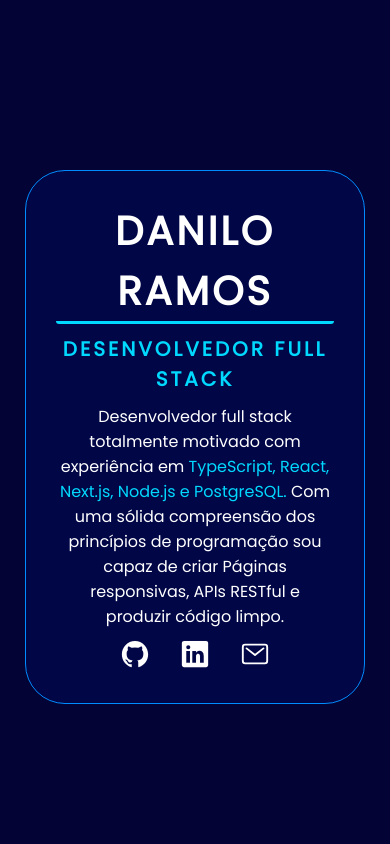
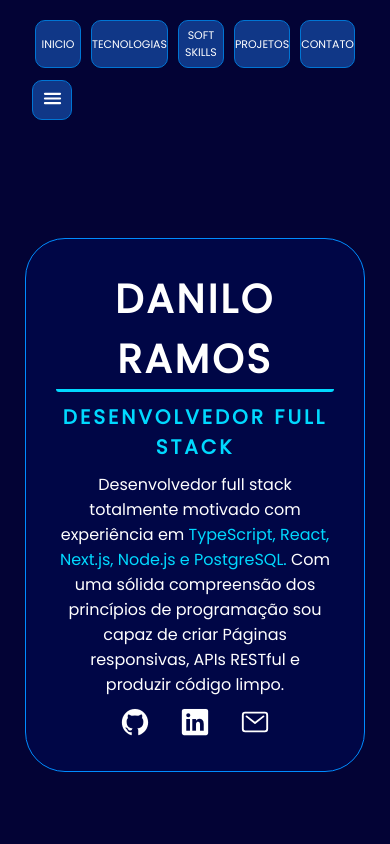
Before and after one commit to daniloramosbr/portfolio, a React (Vite) app: page / in a window 390 px wide. Shown: the top 844 px of the page. Built offline with nearby package versions, Linux system fonts and the light colour scheme.

Commit message:
responsive

```diff
--- a/src/components/header/Header.scss
+++ b/src/components/header/Header.scss
@@ -21,12 +21,6 @@
     height: 3rem;
     transition: all 0.2s linear;
     font-family: 'poppins';
+    font-size: 11px;
   }
 }
-@media (max-width: 435px) {
-
-  .cont-header {
-  display: none;
-  }
-
-}
--- a/src/components/header/Header.tsx
+++ b/src/components/header/Header.tsx
@@ -26,5 +26,5 @@ export default function Header() {
         <button onClick={ScrollCont}>CONTATO</button>
       </li>
     </ul>
-  );
+  )
 }
--- a/src/components/menu/menu.scss
+++ b/src/components/menu/menu.scss
@@ -47,7 +47,7 @@
   z-index: 999;
   position: fixed;
   top: 5rem;
-  left: 3rem;
+  left: 2rem;
   transition: all 0.4s;
 }
 .cont-menu button:hover {
--- a/src/components/menu/menu.tsx
+++ b/src/components/menu/menu.tsx
@@ -13,8 +13,7 @@ const {width, setWidth, ScrollOut, ScrollTec, ScrollProject, ScrollCont, ScrollS
         <div className="menu">
         <button
           onClick={() => {
-            setWidth("30%");
-
+            setWidth("40%");
           }}
         >
           <ion-icon name="menu"></ion-icon>
--- a/vite.config.ts
+++ b/vite.config.ts
@@ -4,5 +4,5 @@ import react from '@vitejs/plugin-react'
 // https://vitejs.dev/config/
 export default defineConfig({
   plugins: [react()],
- base: '/portfolio'
+  base: '/portfolio'
 })
```
